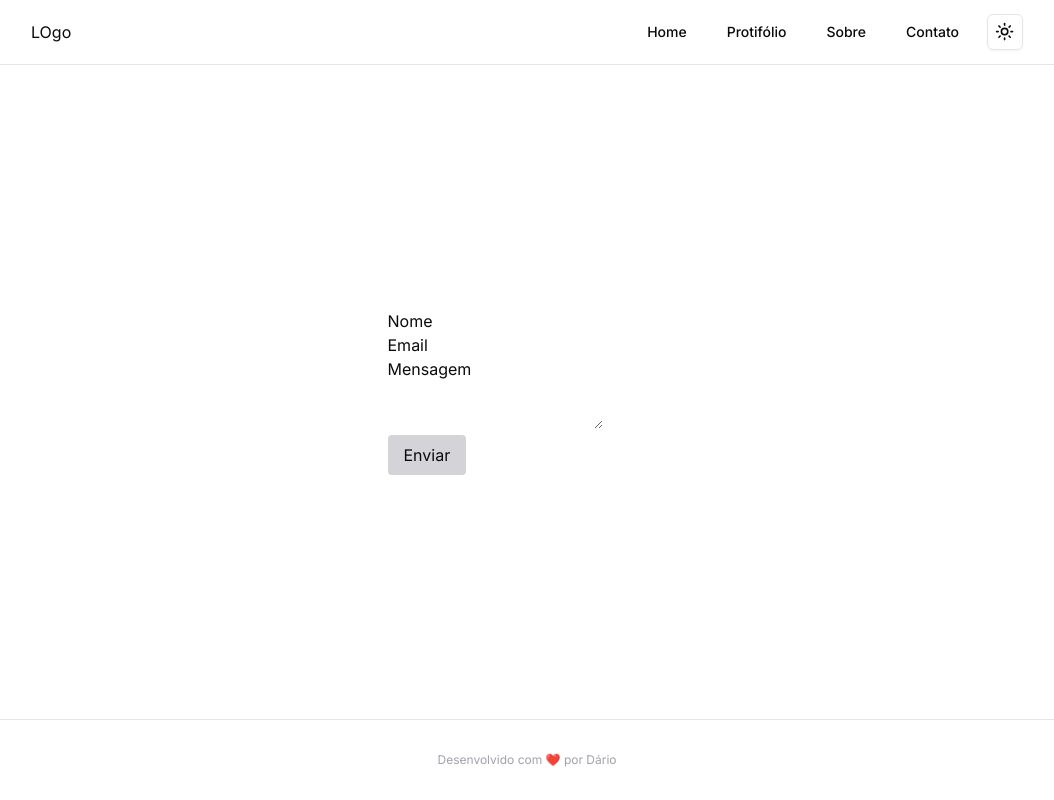
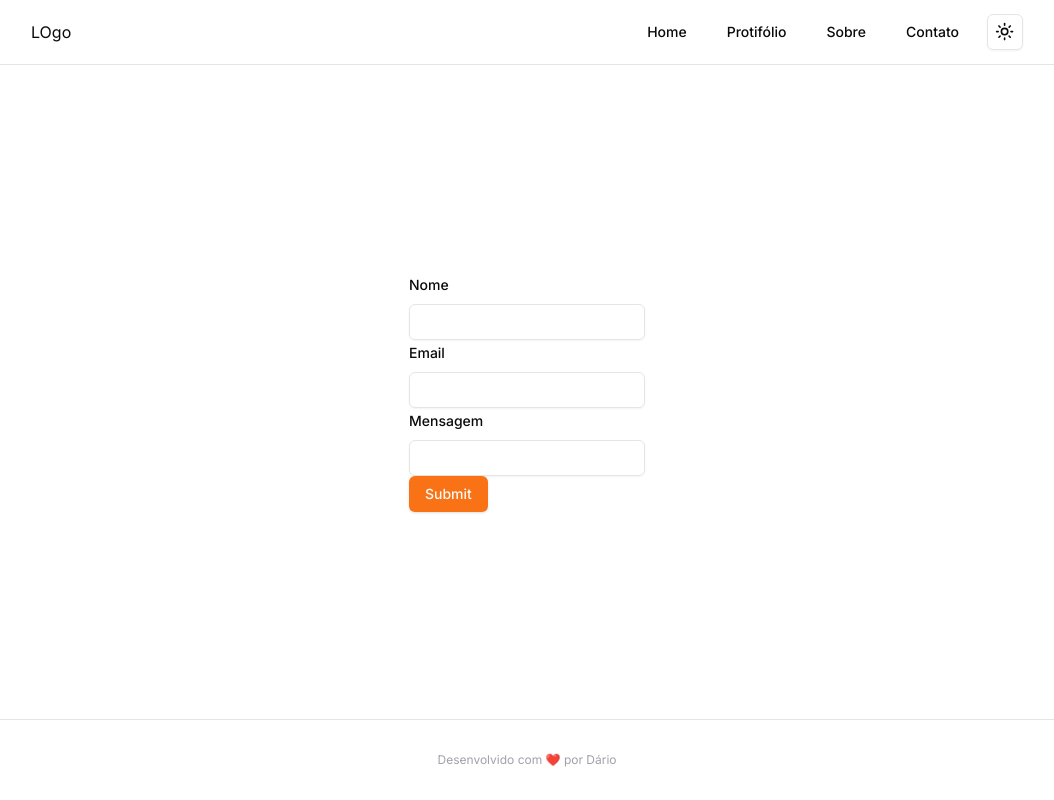
Before and after one commit to dario-souza/portfolio, a Next.js app: page /contact in a window 1280 px wide. Shown: the whole page, without its empty margins (113-1167 px from the left). Built offline with nearby package versions, Linux system fonts and the light colour scheme.

Commit message:
chore: form com zod react-hook-form e shadcn-ui

```diff
--- a/src/app/contact/page.tsx
+++ b/src/app/contact/page.tsx
@@ -6,6 +6,9 @@ import { useForm } from 'react-hook-form'
 import { z } from 'zod'
 import { zodResolver } from '@hookform/resolvers/zod'
 import { error } from 'console'
+import { Form, FormControl, FormField, FormItem, FormLabel, FormMessage } from '@/components/ui/form'
+import { Input } from '@/components/ui/input'
+import { Button } from '@/components/ui/button'
 
 
 // export const metadata: Metadata = {
@@ -23,7 +26,14 @@ type ContactForm = z.infer<typeof ContactSchema>
 
 
 const ContactPage = () => {
-  const { register, handleSubmit, formState: { errors } } = useForm<ContactForm>({ resolver: zodResolver(ContactSchema) })
+  const form = useForm<ContactForm>({
+    resolver: zodResolver(ContactSchema),
+    defaultValues: {
+      email: '',
+      message: '',
+      name: ''
+    }
+  })
 
   const submitForm = (data: ContactForm) => {
     console.log(data.message)
@@ -31,27 +41,45 @@ const ContactPage = () => {
   return (
     <section>
       <Container>
-        <form onSubmit={handleSubmit(submitForm)}>
-          {/* field name */}
-          <div>
-            <label htmlFor="name">Nome</label>
-            <input type="text" {...register('name')} />
-          </div>
-          {errors.name && <span>{errors.name.message}</span>}
-          {/* field Email */}
-          <div>
-            <label htmlFor="email">Email</label>
-            <input type="email" {...register('email')} />
-          </div>
-          {errors.email && <span>{errors.email.message}</span>}
-          {/* field message */}
-          <div>
-            <label className='block' htmlFor="message">Mensagem</label>
-            <textarea {...register('message')} />
-          </div>
-          {errors.message && <span className='block'>{errors.message.message}</span>}
-          <input type="submit" value="Enviar" className='bg-zinc-300 py-2 px-4 rounded' />
-        </form>
+        <Form {...form}>
+          <form onSubmit={form.handleSubmit(submitForm)}>
+            <FormField control={form.control} name='name' render={({ field }) => {
+              return (
+                <FormItem>
+                  <FormLabel>Nome</FormLabel>
+                  <FormControl>
+                    <Input type='text' {...field} />
+                  </FormControl>
+                  <FormMessage />
+                </FormItem>
+              )
+            }} />
+            <FormField control={form.control} name='email' render={({ field }) => {
+              return (
+                <FormItem>
+                  <FormLabel>Email</FormLabel>
+                  <FormControl>
+                    <Input type='email' {...field} />
+                  </FormControl>
+                  <FormMessage />
+                </FormItem>
+              )
+            }} />
+
+            <FormField control={form.control} name='message' render={({ field }) => {
+              return (
+                <FormItem>
+                  <FormLabel>Mensagem</FormLabel>
+                  <FormControl>
+                    <Input type='text' {...field} />
+                  </FormControl>
+                  <FormMessage />
+                </FormItem>
+              )
+            }} />
+            <Button type="submit">Submit</Button>
+          </form>
+        </Form>
       </Container>
     </section>
   )
```
